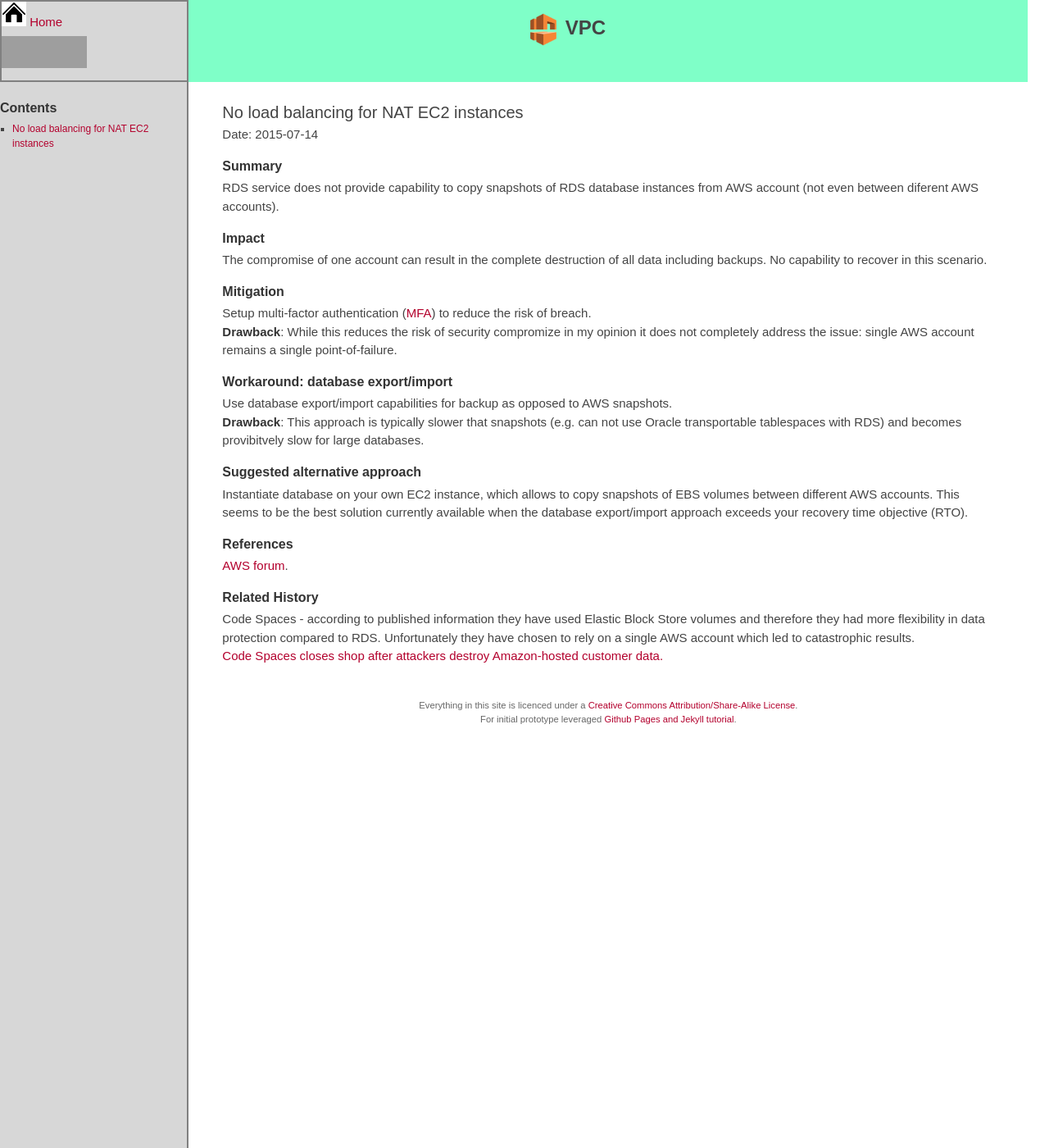
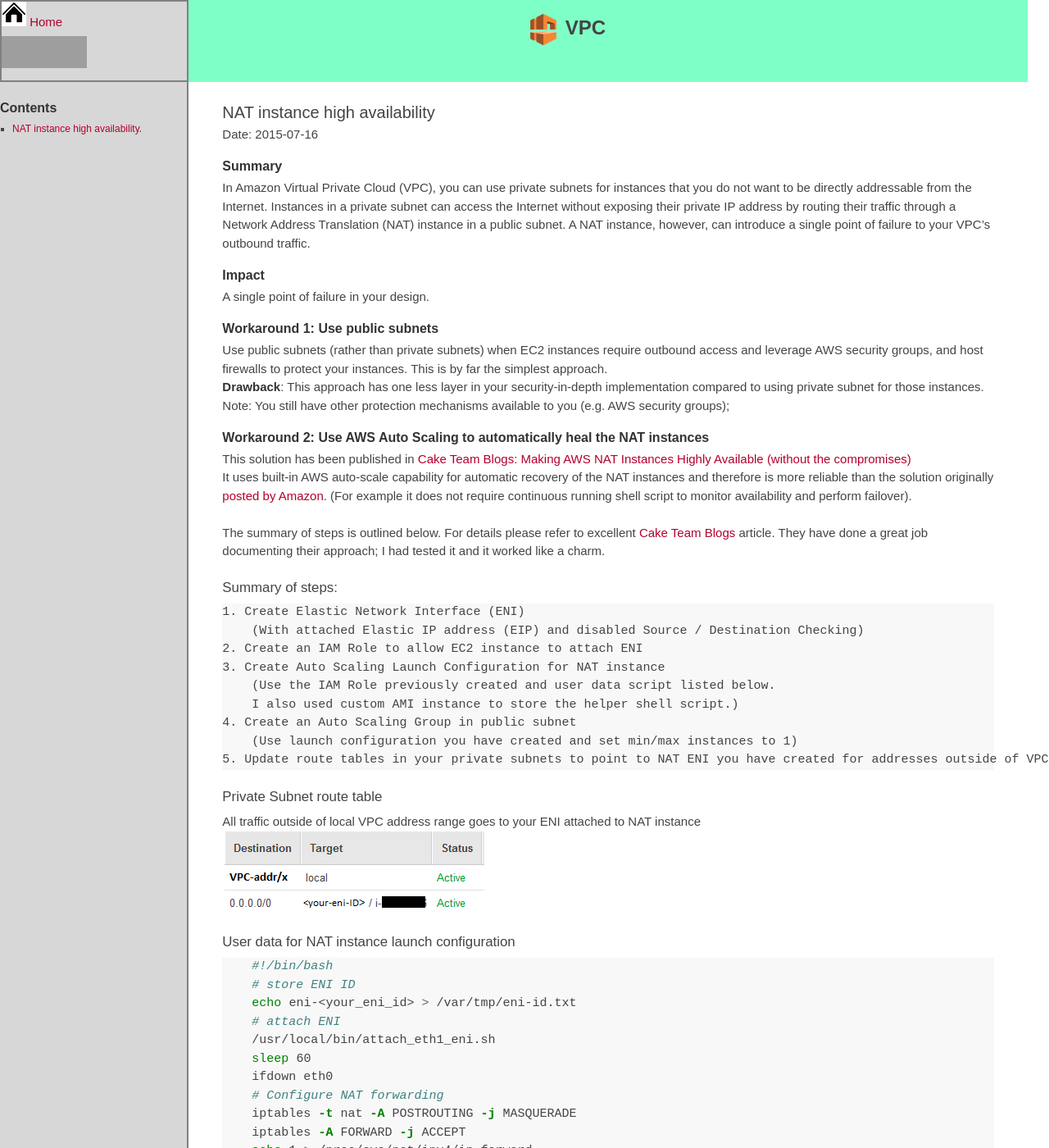
Before and after one commit to romicgd/cloudmatter, a Jekyll site: the page built from aws-vpc.md, in a window 1280 px wide and 1400 px high. Shown: the whole window at 82% size. Built offline with Jekyll 4.4.1, drawn with Linux system fonts in a browser that asks for light colours; some of the changed text lies outside the part shown; grey boxes are pictures that could not be loaded.

Commit message:
AWS NAT high availability

```diff
--- a/aws-vpc.md
+++ b/aws-vpc.md
@@ -6,37 +6,79 @@
 parent: aws.md
 service_category: Networking
 submenu:
-  - { hook: "no-nat-loadbalancer", title: "No load balancing for NAT EC2 instances" }
+  - { hook: "nat-high-availability", title: "NAT instance high availability." }
 ---
 
 
-## No load balancing for NAT EC2 instances<a name="no-nat-loadbalancer">&nbsp;</a>
+## NAT instance high availability<a name="nat-high-availability">&nbsp;</a>
 
-Date: 2015-07-14
+Date: 2015-07-16
 
 ### Summary
-RDS service does not provide capability to copy snapshots of RDS database instances from AWS account (not even between diferent AWS accounts).
+In Amazon Virtual Private Cloud (VPC), you can use private subnets for instances that you do not want to be directly addressable from the Internet. Instances in a private subnet can access the Internet without exposing their private IP address by routing their traffic through a Network Address Translation (NAT) instance in a public subnet. A NAT instance, however, can introduce a single point of failure to your VPC's outbound traffic.
 
 ### Impact
-The compromise of one account can result in the complete destruction of all data including backups. No capability to recover in this scenario.
+A single point of failure in your design.
 
-### Mitigation
-Setup multi-factor authentication ([MFA](http://aws.amazon.com/iam/details/mfa/)) to reduce the risk of breach.
+### Workaround 1: Use public subnets
+Use public subnets (rather than private subnets) when EC2 instances require outbound access and leverage AWS security groups,  and host firewalls to protect your instances. This is by far the simplest approach.
 
-**Drawback**: While this reduces the risk of security compromize in my opinion it does not completely address the issue: single AWS account remains a single point-of-failure.
+**Drawback**: This approach has one less layer in your security-in-depth implementation compared to using private subnet for those instances. Note: You still have other protection mechanisms available to you (e.g. AWS security groups);
 
-### Workaround: database export/import
-Use database export/import capabilities for backup as opposed to AWS snapshots.
+### Workaround 2: Use AWS Auto Scaling to automatically heal the NAT instances
+This solution has been published in [Cake Team Blogs: Making AWS NAT Instances Highly Available (without the compromises)](http://www.cakesolutions.net/teamblogs/making-aws-nat-instances-highly-available-without-the-compromises#)
+It uses built-in AWS auto-scale capability for automatic recovery of the NAT instances and therefore is more reliable than the solution originally [posted by Amazon](https://aws.amazon.com/articles/2781451301784570). (For example it does not require continuous running shell script to monitor availability and perform failover).
+<br/>
 
-**Drawback**: This approach is typically slower that snapshots (e.g. can not use Oracle transportable tablespaces with RDS) and becomes provibitvely slow for large databases.
+The summary of steps is outlined below. For details please refer to excellent [Cake Team Blogs](http://www.cakesolutions.net/teamblogs/making-aws-nat-instances-highly-available-without-the-compromises#) article. They have done a great job documenting their approach; I had tested it and it worked like a charm.
 
-### Suggested alternative approach
-Instantiate database on your own EC2 instance, which allows to copy snapshots of EBS volumes between different AWS accounts.
-This seems to be the best solution currently available when the database export/import approach exceeds your recovery time objective (RTO).
+#### Summary of steps:
+    1. Create Elastic Network Interface (ENI)
+        (With attached Elastic IP address (EIP) and disabled Source / Destination Checking)
+    2. Create an IAM Role to allow EC2 instance to attach ENI
+    3. Create Auto Scaling Launch Configuration for NAT instance
+        (Use the IAM Role previously created and user data script listed below.
+        I also used custom AMI instance to store the helper shell script.)
+    4. Create an Auto Scaling Group in public subnet
+        (Use launch configuration you have created and set min/max instances to 1)
+    5. Update route tables in your private subnets to point to NAT ENI you have created for addresses outside of VPC.
 
-### References
-[AWS forum](https://forums.aws.amazon.com/thread.jspa?threadID=124038).
 
-### Related History
-Code Spaces - according to   published information they have used Elastic Block Store volumes and therefore they had more flexibility in data protection compared to RDS. Unfortunately they have chosen to rely on a single AWS account which led to catastrophic results.
-[Code Spaces closes shop after attackers destroy Amazon-hosted customer data.](http://arstechnica.com/security/2014/06/aws-console-breach-leads-to-demise-of-service-with-proven-backup-plan/)
+#### Private Subnet route table
+All traffic outside of local VPC address range goes to your ENI attached to NAT instance
+![NAT-HA-ENI-Private-Subnet-Route-table.png]({{ site.baseurl }}/images/AWS/NAT-HA-ENI-Private-Subnet-Route-table.png)
+
+#### User data for NAT instance launch configuration
+    {% highlight bash %}
+    #!/bin/bash
+    # store ENI ID
+    echo eni-<your_eni_id> > /var/tmp/eni-id.txt
+    # attach ENI
+    /usr/local/bin/attach_eth1_eni.sh
+    sleep 60
+    ifdown eth0
+    # Configure NAT forwarding
+    iptables -t nat -A POSTROUTING -j MASQUERADE
+    iptables -A FORWARD -j ACCEPT
+    echo 1 > /proc/sys/net/ipv4/ip_forward
+    {% endhighlight %}
+
+#### /usr/local/bin/attach_eth1_eni.sh script (on NAT instance)
+    {% highlight bash %}
+    #!/bin/bash
+
+    function log () {
+      echo "$(date +"%b %e %T") $@"
+      logger -- $(basename $0)" - $@"
+    }
+
+    my_instance_id=$(curl -s http://169.254.169.254/latest/meta-data/instance-id)
+    my_eni_id=$(cat /var/tmp/eni-id.txt)
+
+    export AWS_DEFAULT_REGION="<your-region>"
+
+    /usr/bin/aws ec2 attach-network-interface --network-interface-id ${my_eni_id} --instance-id ${my_instance_id} --device-index 1
+    retcode=$?
+
+    [ "$retcode" -eq 0 ] && { log "eni attachment successful" ; exit 0 ; } || { log "eni attachment failed" ; exit 1 ; }
+    {% endhighlight %}
```
Also changed, not shown: images/AWS/NAT-HA-ENI-Private-Subnet-Route-table.png (added).
